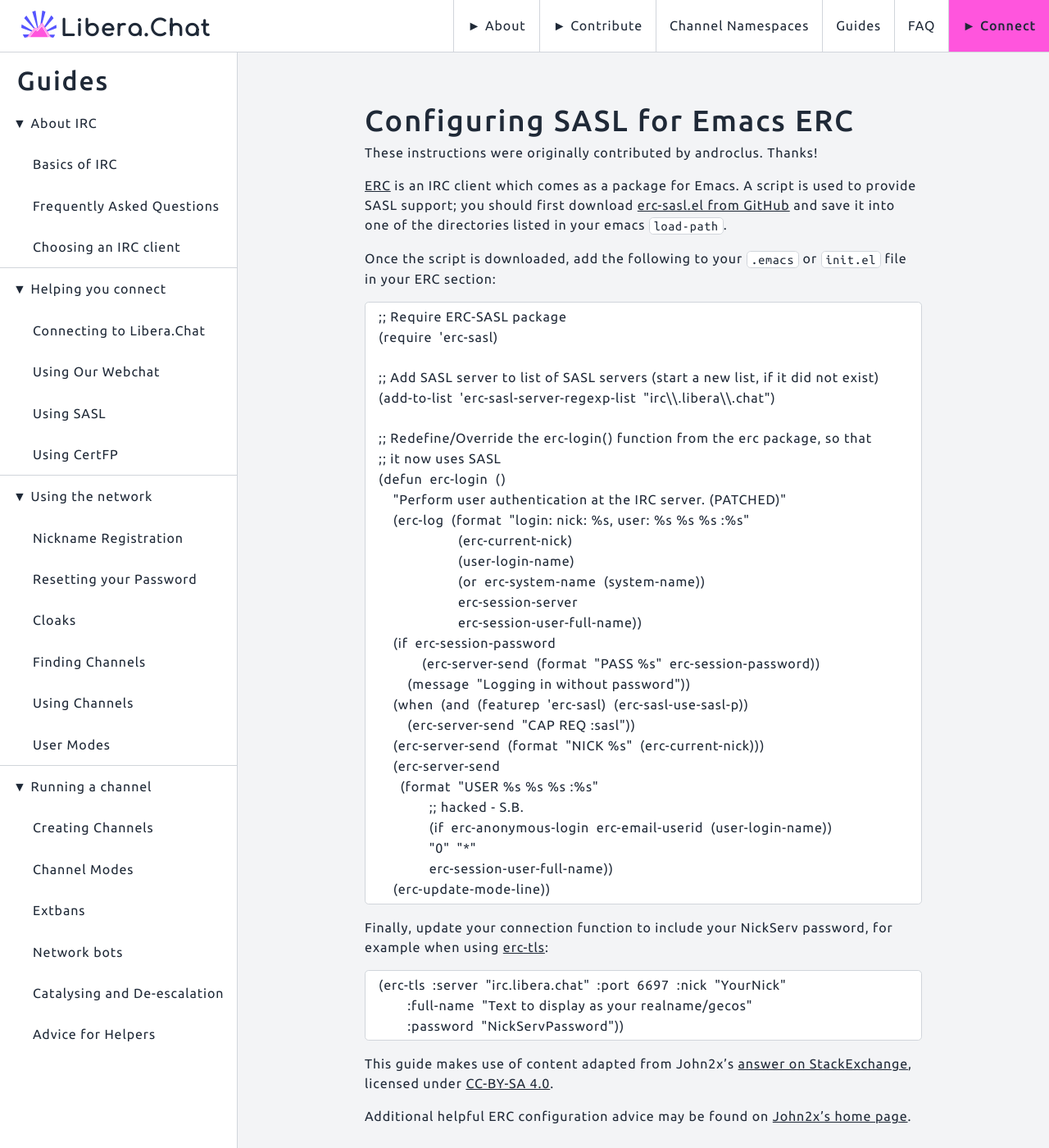
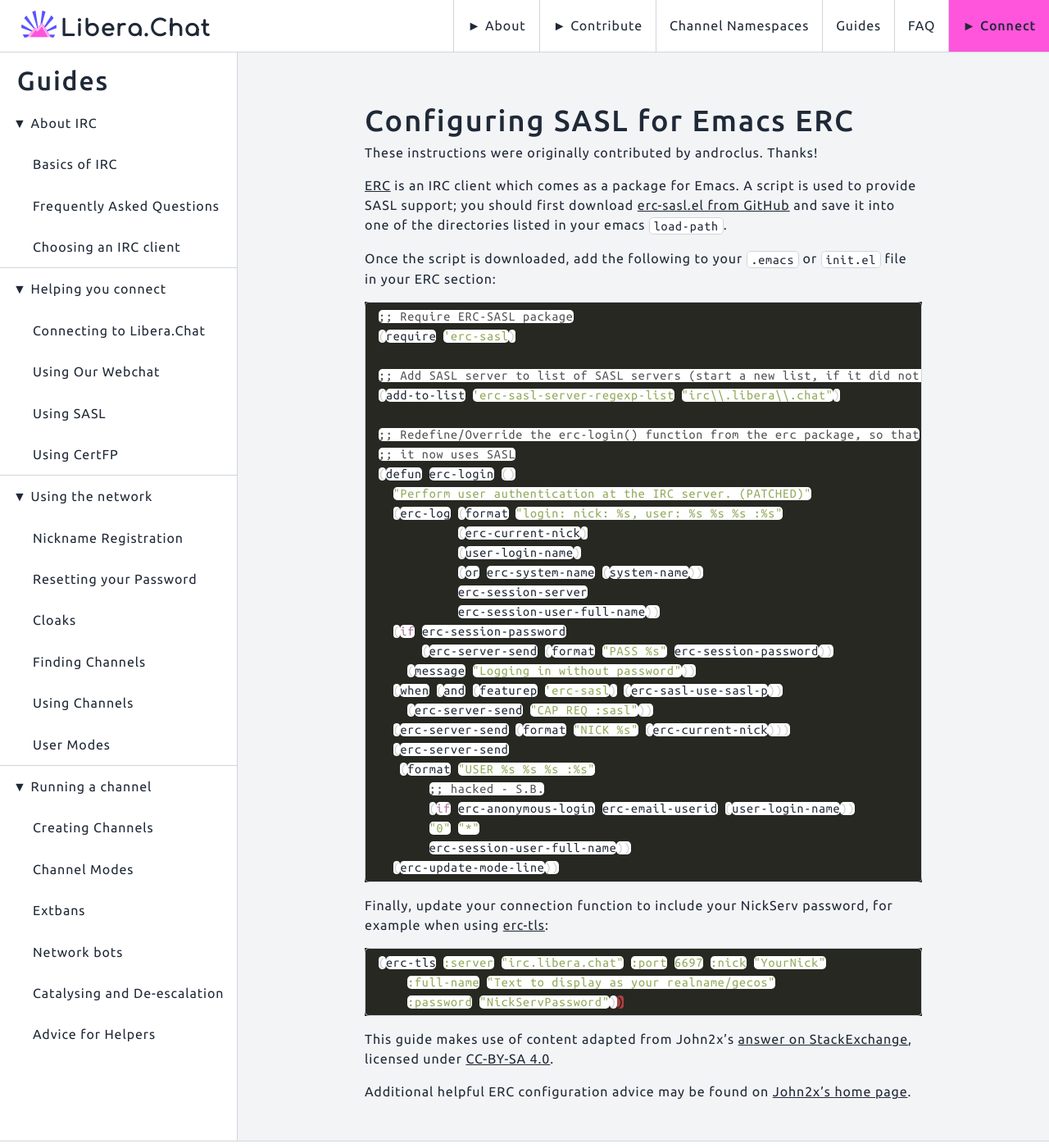
Before and after one commit to Libera-Chat/libera-chat.github.io, a Jekyll site: the page built from content/_guides/sasl/emacs-erc.md, in a window 1280 px wide and 1400 px high. Shown: the whole window at 82% size. Built offline with Jekyll 4.4.1, drawn with Linux system fonts in a browser that asks for light colours.

Commit message:
Rough first pass at making highlighting patches work

```diff
--- a/_includes/head.html
+++ b/_includes/head.html
@@ -15,6 +15,7 @@
   <!-- Stylesheets -->
   <style>{%- include modern-normalize.css -%}</style>
   <style>{%- include inline-style.css -%}</style>
+  <style>{%- include inline-code-style.css -%}</style>
   {% if include.with_hero %}
   <style>{%- include inline-hero-style.css -%}</style>
   {% endif %}
--- /dev/null
+++ b/_includes/inline-code-style.css
@@ -0,0 +1,78 @@
+.highlight table td { padding: 5px; }
+.highlight table pre { margin: 0; }
+.highlight, .highlight .w {
+  color: #f8f8f2;
+  background-color: #272822;
+}
+.highlight .err {
+  color: #151515;
+  background-color: #ac4142;
+}
+.highlight .c, .highlight .cd, .highlight .cm, .highlight .c1, .highlight .cs {
+  color: #505050;
+}
+.highlight .cp {
+  color: #f4bf75;
+}
+.highlight .nt {
+  color: #f4bf75;
+}
+.highlight .o, .highlight .ow {
+  color: #d0d0d0;
+}
+.highlight .p, .highlight .pi {
+  color: #d0d0d0;
+}
+.highlight .gi {
+  color: #90a959;
+}
+.highlight .gd {
+  color: #ac4142;
+}
+.highlight .gh {
+  color: #6a9fb5;
+  background-color: #151515;
+  font-weight: bold;
+}
+.highlight .k, .highlight .kn, .highlight .kp, .highlight .kr, .highlight .kv {
+  color: #aa759f;
+}
+.highlight .kc {
+  color: #d28445;
+}
+.highlight .kt {
+  color: #d28445;
+}
+.highlight .kd {
+  color: #d28445;
+}
+.highlight .s, .highlight .sb, .highlight .sc, .highlight .sd, .highlight .s2, .highlight .sh, .highlight .sx, .highlight .s1 {
+  color: #90a959;
+}
+.highlight .sr {
+  color: #75b5aa;
+}
+.highlight .si {
+  color: #8f5536;
+}
+.highlight .se {
+  color: #8f5536;
+}
+.highlight .nn {
+  color: #f4bf75;
+}
+.highlight .nc {
+  color: #f4bf75;
+}
+.highlight .no {
+  color: #f4bf75;
+}
+.highlight .na {
+  color: #6a9fb5;
+}
+.highlight .m, .highlight .mf, .highlight .mh, .highlight .mi, .highlight .il, .highlight .mo, .highlight .mb, .highlight .mx {
+  color: #90a959;
+}
+.highlight .ss {
+  color: #90a959;
+}
--- a/static/css/additional-styles.css
+++ b/static/css/additional-styles.css
@@ -25,8 +25,8 @@
   font-display: swap;
 }
 
-code, pre, kbd {
-  font-family: 'Ubuntu Mono', monospace;
+code, pre, kbd, code *, pre *, kbd * {
+  font-family: 'Ubuntu Mono', monospace !important;
   background-color: var(--c-bg-secondary);
   overflow-x: auto;
   border-radius: .3rem;
```
Also changed, not shown: content/_minutes/2022-01-28-mgm-minutes.md (+4 -4 lines).
